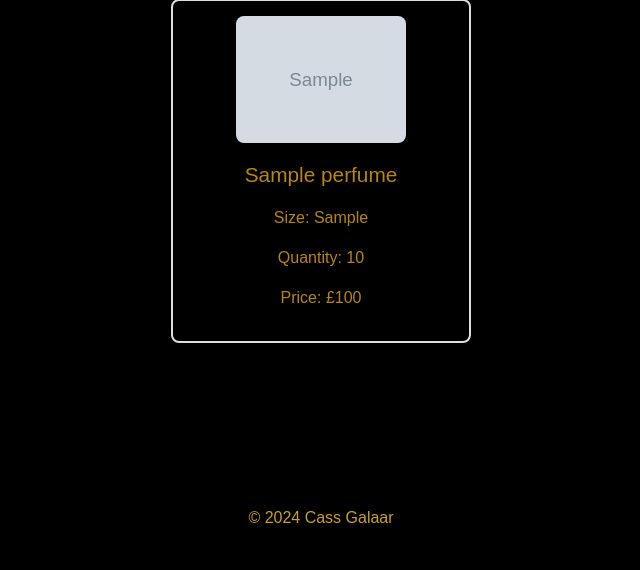
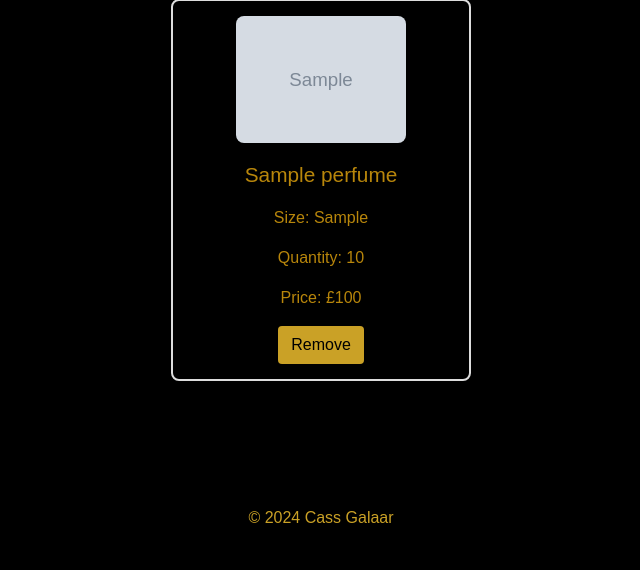
Before and after one commit to david-walters/initional-project-git-errors-, a Django app: page /cart/templates in a window 1280 px wide. Shown: the part 230-800 px from the top of the page, without its empty margins (319-959 px from the left). Run offline with Django 5.2, Linux system fonts and the light colour scheme; a user stored in the database is signed in; tables that the repository leaves empty hold one stand-in row (values such as "Sample post"); grey boxes marked "Sample" are stand-in pictures.

Commit message:
Create a button for the shopping cart items which will remove it from the cart. Update the views.py and urls.py accordingly

```diff
--- a/cart/templates/cart.html
+++ b/cart/templates/cart.html
@@ -13,6 +13,10 @@
             <p class="gold-2">Size: {{ item.size }}</p>
             <p class="gold-2">Quantity: {{ item.quantity }}</p>
             <p class="gold-2">Price: £{{ item.total_price }}</p>
+            <form action="{% url 'remove_from_cart' item.id %}" method="post">
+                {% csrf_token %}
+                <button type="submit" class="btn btn-gold">Remove</button>
+            </form>
         </li>
         {% endfor %}
     </ul>
--- a/cart/urls.py
+++ b/cart/urls.py
@@ -4,4 +4,5 @@ from . import views
 urlpatterns = [
     path('add/<int:perfume_id>/', views.add_to_cart, name='add_to_cart'),
     path('', views.cart, name='cart'),
+    path('remove/<int:cart_item_id>/', views.remove_from_cart, name='remove_from_cart'),
 ]
--- a/cart/views.py
+++ b/cart/views.py
@@ -30,3 +30,12 @@ def add_to_cart(request, perfume_id):
     cart_item.save()
 
     return redirect('cart')
+
+def remove_from_cart(request, cart_item_id):
+    # Ensure the user is authenticated
+    if request.user.is_authenticated:
+        # Remove the item from the database
+        cart_item = get_object_or_404(CartItem, id=cart_item_id, user=request.user)
+        cart_item.delete()
+
+    return redirect('cart')
```
